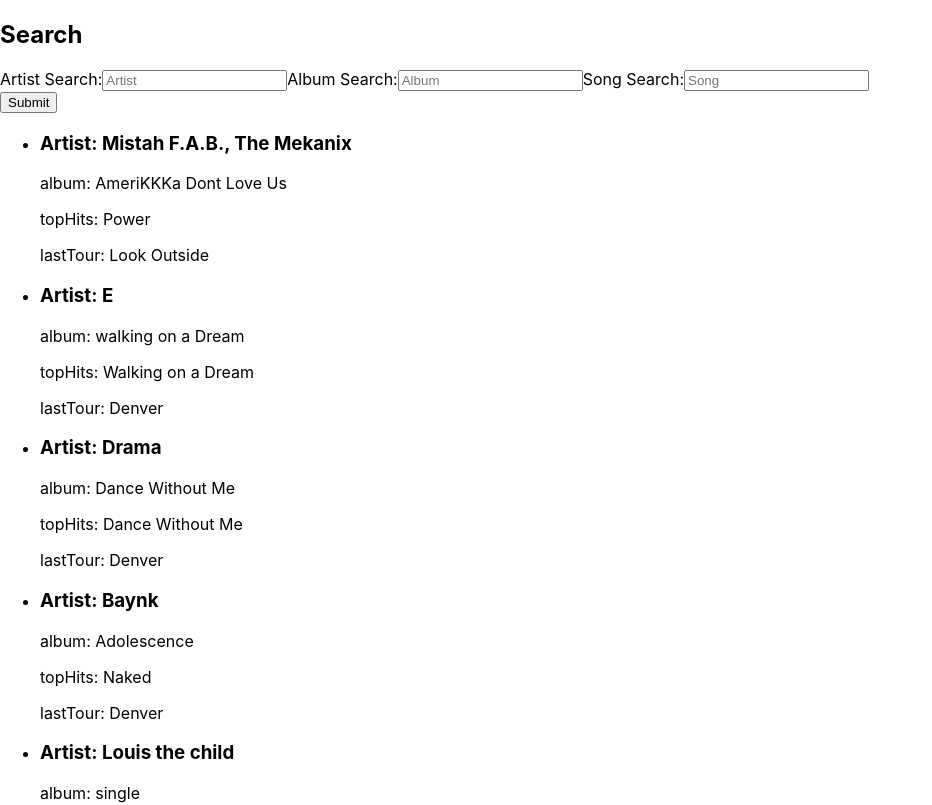
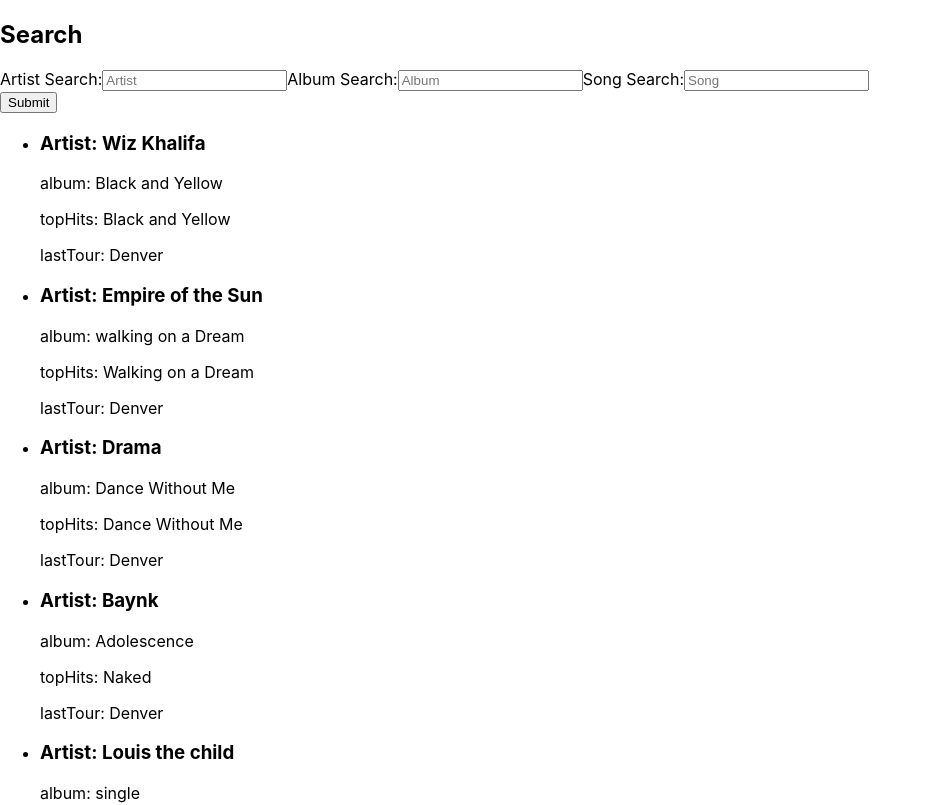
Before and after one commit to simplysimplify/RecordStore, a React (Create React App) app in the folder client/: page /search in a window 1280 px wide. Shown: the top 805 px of the page, without its empty margins (0-932 px from the left). Built offline with nearby package versions, Linux system fonts and the light colour scheme.

Commit message:
Couldnt get anything to work

```diff
--- a/client/src/pages/Search.js
+++ b/client/src/pages/Search.js
@@ -6,13 +6,13 @@
 
 const data = [
   {
-    artistName: "Mistah F.A.B., The Mekanix",
-    album: "AmeriKKKa Dont Love Us",
-    topHits: "Power",
-    lastTour: "Look Outside",
+    artistName: "Wiz Khalifa",
+    album: "Black and Yellow",
+    topHits: "Black and Yellow",
+    lastTour: "Denver",
   },
   {
-    artistName: "E",
+    artistName: "Empire of the Sun",
     album: "walking on a Dream",
     topHits: "Walking on a Dream",
     lastTour: "Denver",
```
